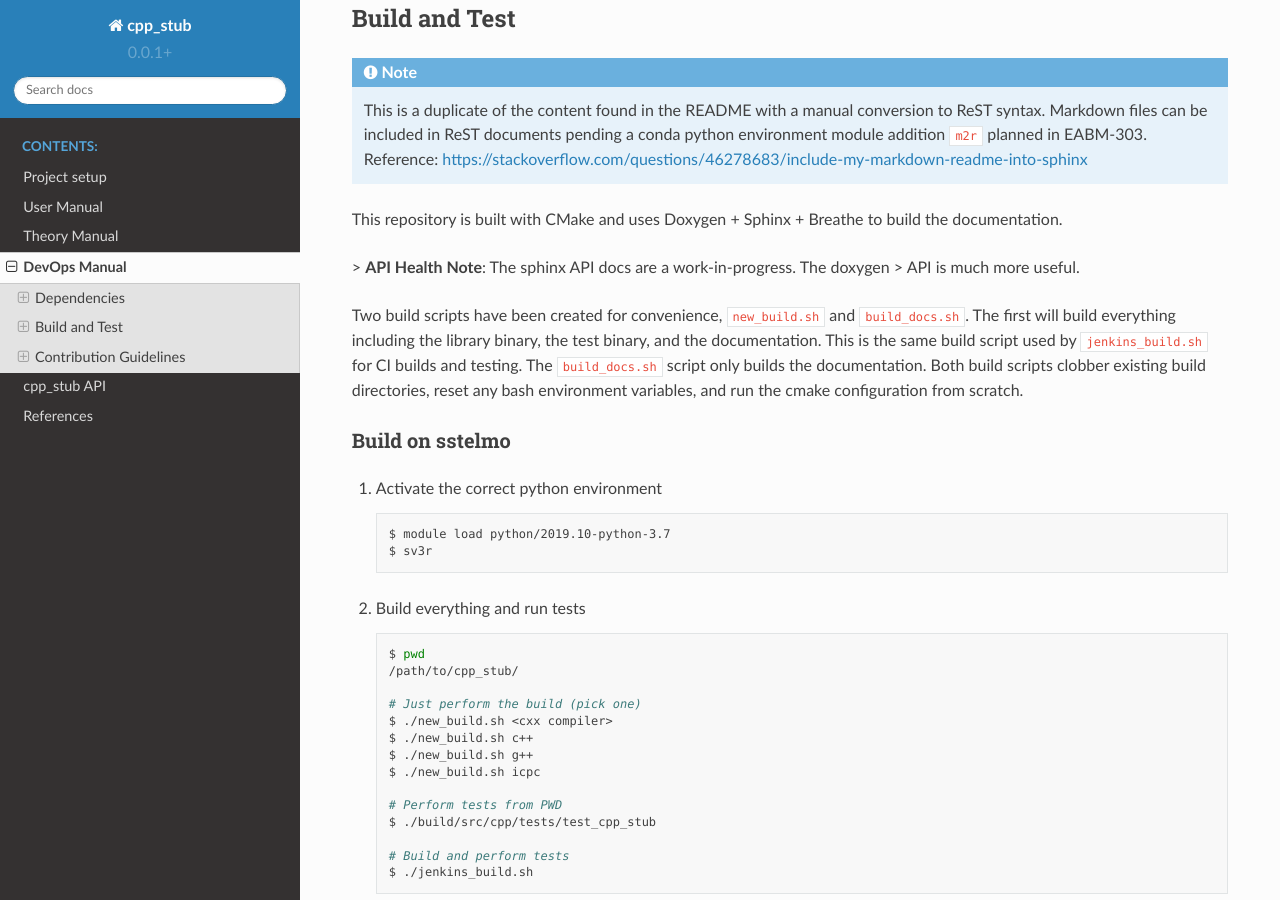
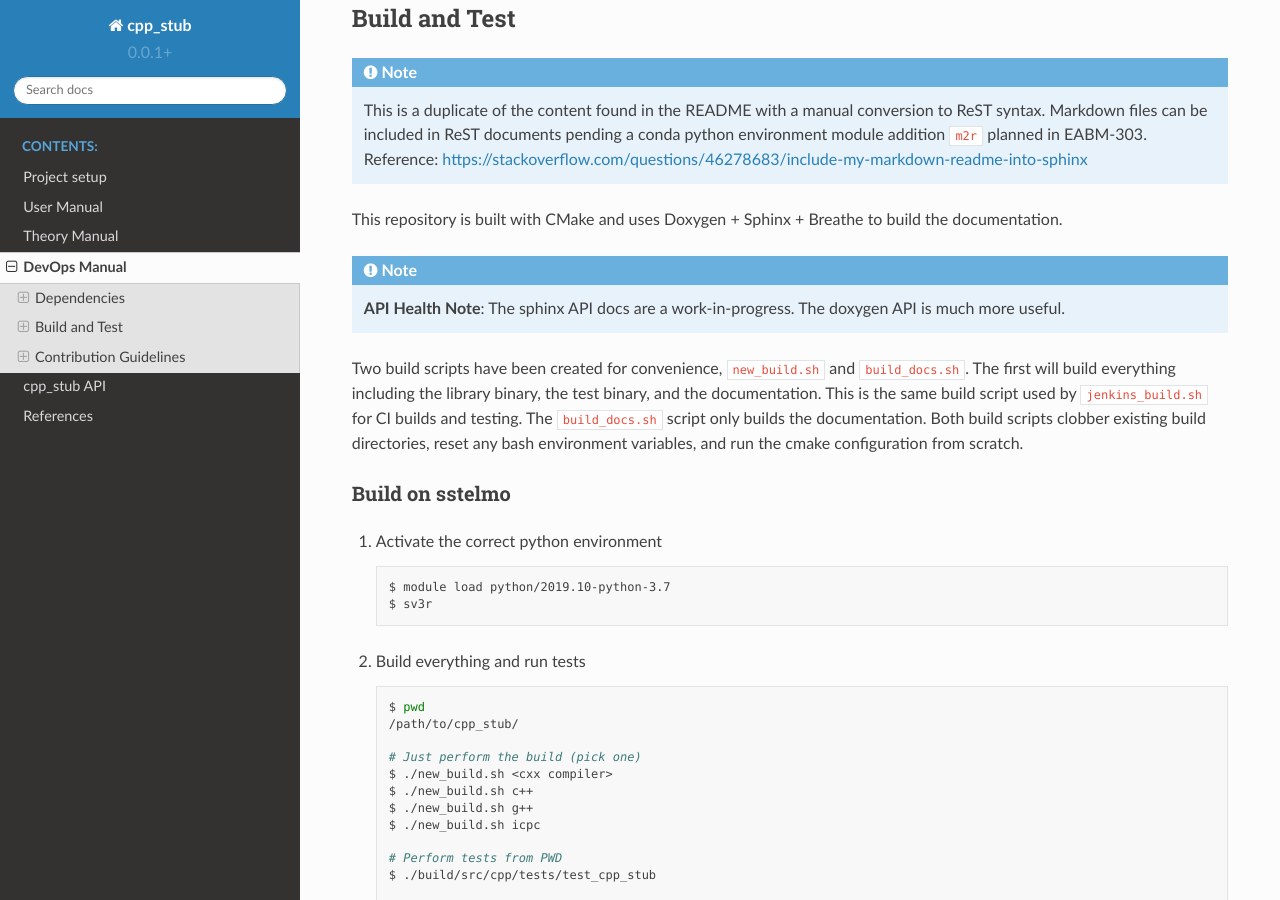
Before and after one commit to lanl/tardigrade-asp, a Sphinx documentation site: the page built from docs/devops.rst, in a window 1280 px wide and 900 px high, scrolled down 2069 px. Built offline with Sphinx 7.4.7 and the Read the Docs theme 2.0.0, drawn with Linux system fonts in a browser that asks for light colours; some of the changed lines change nothing that is shown.

Commit message:
MAINT: ReST syntax updates in build documentation

```diff
--- a/docs/build.txt
+++ b/docs/build.txt
@@ -7,8 +7,10 @@ Build and Test
 This repository is built with CMake and uses Doxygen + Sphinx + Breathe to build
 the documentation.
 
-> **API Health Note**: The sphinx API docs are a work-in-progress. The doxygen
-> API is much more useful.
+.. note::
+
+   **API Health Note**: The sphinx API docs are a work-in-progress. The doxygen
+   API is much more useful.
 
 Two build scripts have been created for convenience, ``new_build.sh`` and
 ``build_docs.sh``. The first will build everything including the library binary,
```
